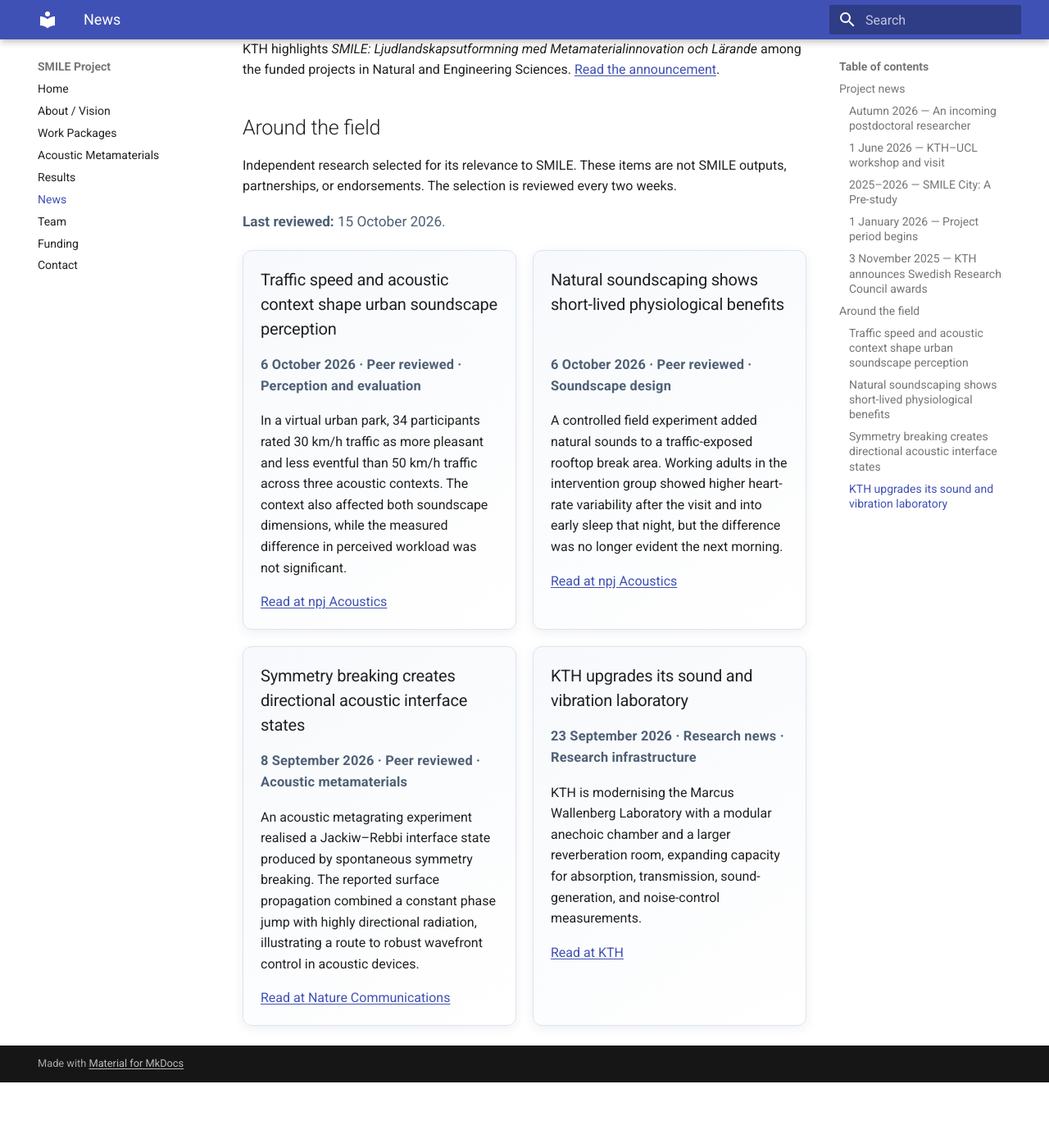
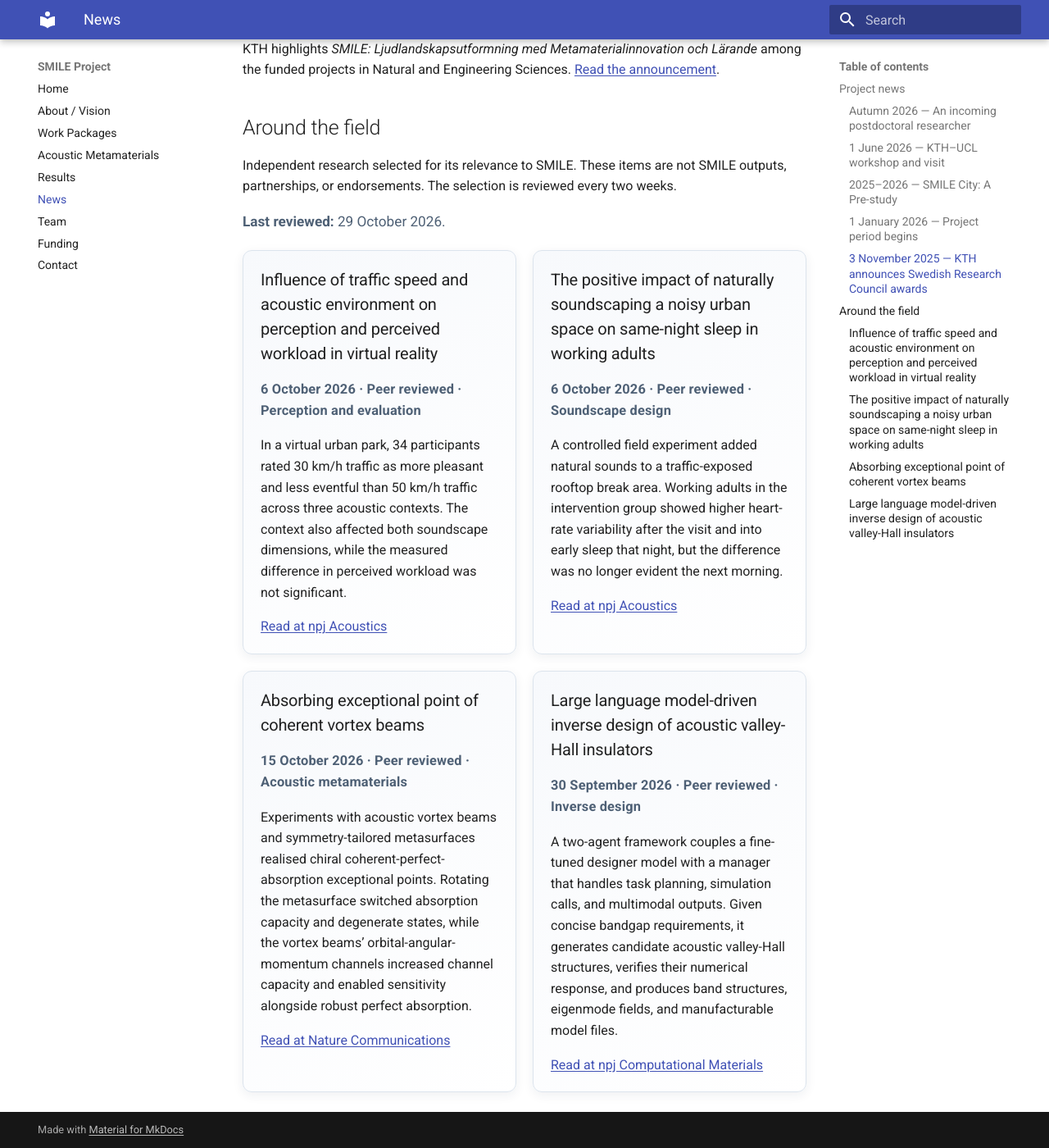
Before and after one commit to zibo-kth/smile-project-site, an MkDocs documentation site: the page built from docs/news.md, in a window 1280 px wide and 1400 px high, scrolled down 926 px. Shown: the whole window at 82% size. Built offline with MkDocs 1.6.1 and Material for MkDocs 9.7.7, drawn with Linux system fonts in a browser that asks for light colours; before the commit the page ends 2246 px from its top, so only the background shows below that.

Commit message:
Refresh related research watch

```diff
--- a/docs/news.md
+++ b/docs/news.md
@@ -28,12 +28,12 @@ Independent research selected for its relevance to SMILE. These items are not SM
 
 <!-- RELATED-RESEARCH:START -->
 <!-- Generated by scripts/render_related_research.py; edit data/related-research.json. -->
-<p class="review-note"><strong>Last reviewed:</strong> 15 October 2026.</p>
+<p class="review-note"><strong>Last reviewed:</strong> 29 October 2026.</p>
 
 <div class="research-grid" markdown>
 
 <article markdown>
-### Traffic speed and acoustic context shape urban soundscape perception
+### Influence of traffic speed and acoustic environment on perception and perceived workload in virtual reality
 
 <p class="research-meta">6 October 2026 · Peer reviewed · Perception and evaluation</p>
 
@@ -43,7 +43,7 @@ In a virtual urban park, 34 participants rated 30 km/h traffic as more pleasant
 </article>
 
 <article markdown>
-### Natural soundscaping shows short-lived physiological benefits
+### The positive impact of naturally soundscaping a noisy urban space on same-night sleep in working adults
 
 <p class="research-meta">6 October 2026 · Peer reviewed · Soundscape design</p>
 
@@ -53,23 +53,23 @@ A controlled field experiment added natural sounds to a traffic-exposed rooftop
 </article>
 
 <article markdown>
-### Symmetry breaking creates directional acoustic interface states
+### Absorbing exceptional point of coherent vortex beams
 
-<p class="research-meta">8 September 2026 · Peer reviewed · Acoustic metamaterials</p>
+<p class="research-meta">15 October 2026 · Peer reviewed · Acoustic metamaterials</p>
 
-An acoustic metagrating experiment realised a Jackiw–Rebbi interface state produced by spontaneous symmetry breaking. The reported surface propagation combined a constant phase jump with highly directional radiation, illustrating a route to robust wavefront control in acoustic devices.
+Experiments with acoustic vortex beams and symmetry-tailored metasurfaces realised chiral coherent-perfect-absorption exceptional points. Rotating the metasurface switched absorption capacity and degenerate states, while the vortex beams’ orbital-angular-momentum channels increased channel capacity and enabled sensitivity alongside robust perfect absorption.
 
-[Read at Nature Communications](https://www.nature.com/articles/s41467-026-77579-w)
+[Read at Nature Communications](https://www.nature.com/articles/s41467-026-78506-9)
 </article>
 
 <article markdown>
-### KTH upgrades its sound and vibration laboratory
+### Large language model-driven inverse design of acoustic valley-Hall insulators
 
-<p class="research-meta">23 September 2026 · Research news · Research infrastructure</p>
+<p class="research-meta">30 September 2026 · Peer reviewed · Inverse design</p>
 
-KTH is modernising the Marcus Wallenberg Laboratory with a modular anechoic chamber and a larger reverberation room, expanding capacity for absorption, transmission, sound-generation, and noise-control measurements.
+A two-agent framework couples a fine-tuned designer model with a manager that handles task planning, simulation calls, and multimodal outputs. Given concise bandgap requirements, it generates candidate acoustic valley-Hall structures, verifies their numerical response, and produces band structures, eigenmode fields, and manufacturable model files.
 
-[Read at KTH](https://www.kth.se/en/sci/nyheter/marcus-wallenberg-laboratoriet-utvecklas-for-framtiden-1.1496985)
+[Read at npj Computational Materials](https://www.nature.com/articles/s41524-026-02349-7)
 </article>
 
 </div>
```
Also changed, not shown: 1 other file.
